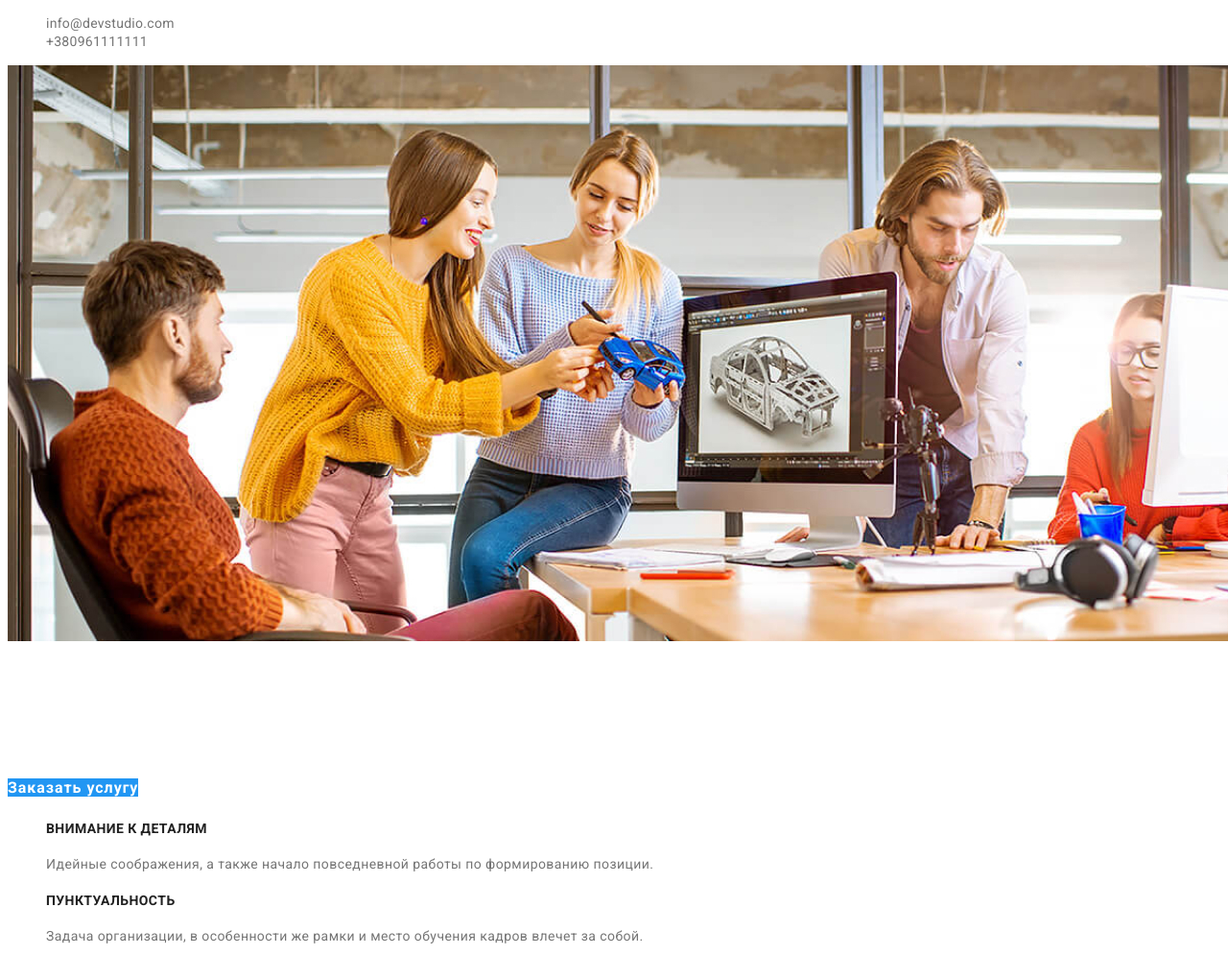
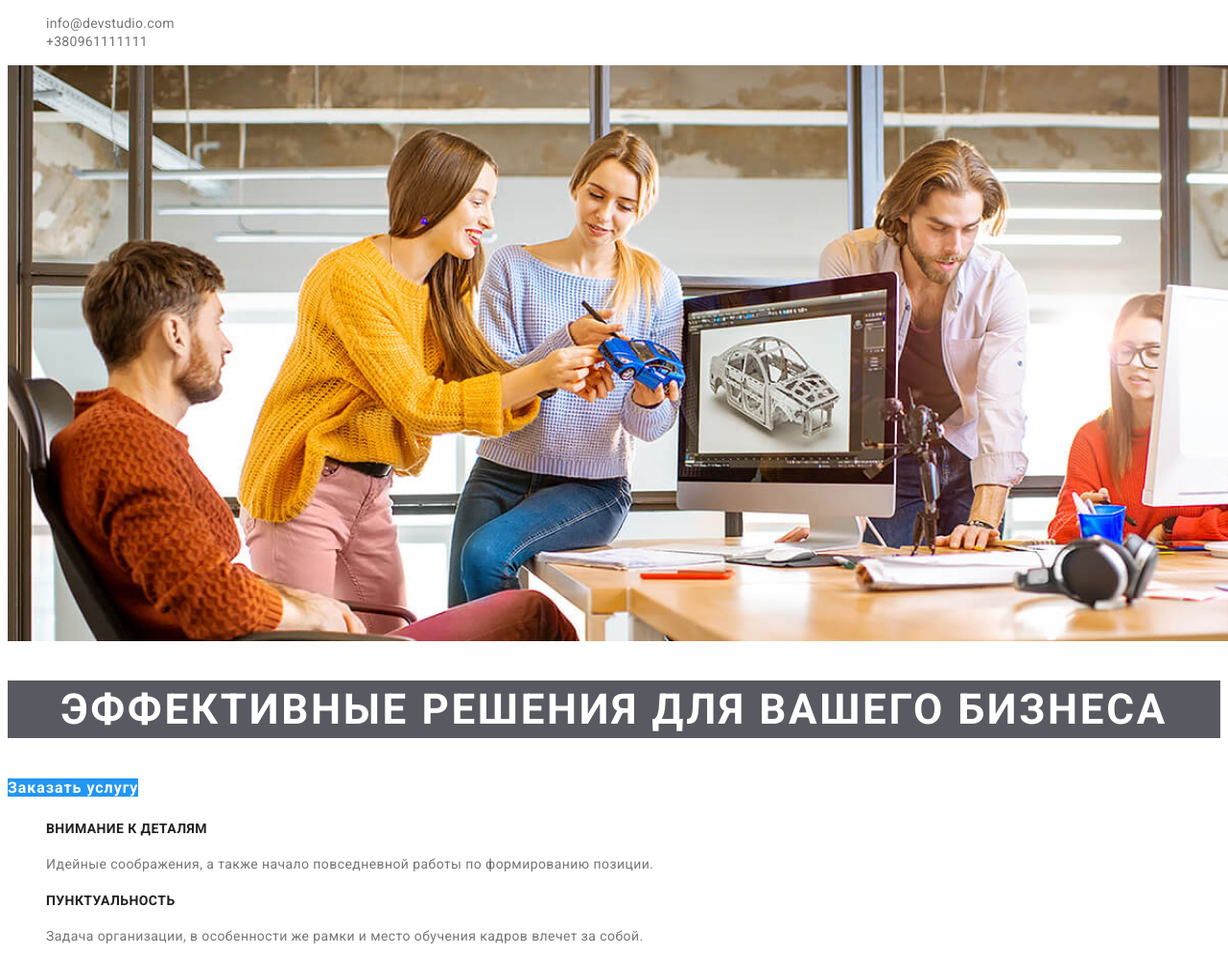
Before and after one commit to VictoriaPlis/goit-markup-hw-02, a plain HTML site: page index.html in a window 1280 px wide. Shown: the part 102-1097 px from the top of the page at 96% size. Drawn offline with Linux system fonts and the light colour scheme.

Commit message:
update 4 background color

```diff
--- a/css/index.css
+++ b/css/index.css
@@ -95,6 +95,7 @@ address {
     text-align: center;
     text-transform: uppercase;
     color: #FFFFFF;
+    background: rgba(47, 48, 58, 0.8);
 }
 
 .subtitle-hero {
@@ -106,6 +107,7 @@ address {
     text-align: center;
     color: #FFFFFF;
     background-color: var(--accent-color);
+
 }
 
 .list-advantages {
```
